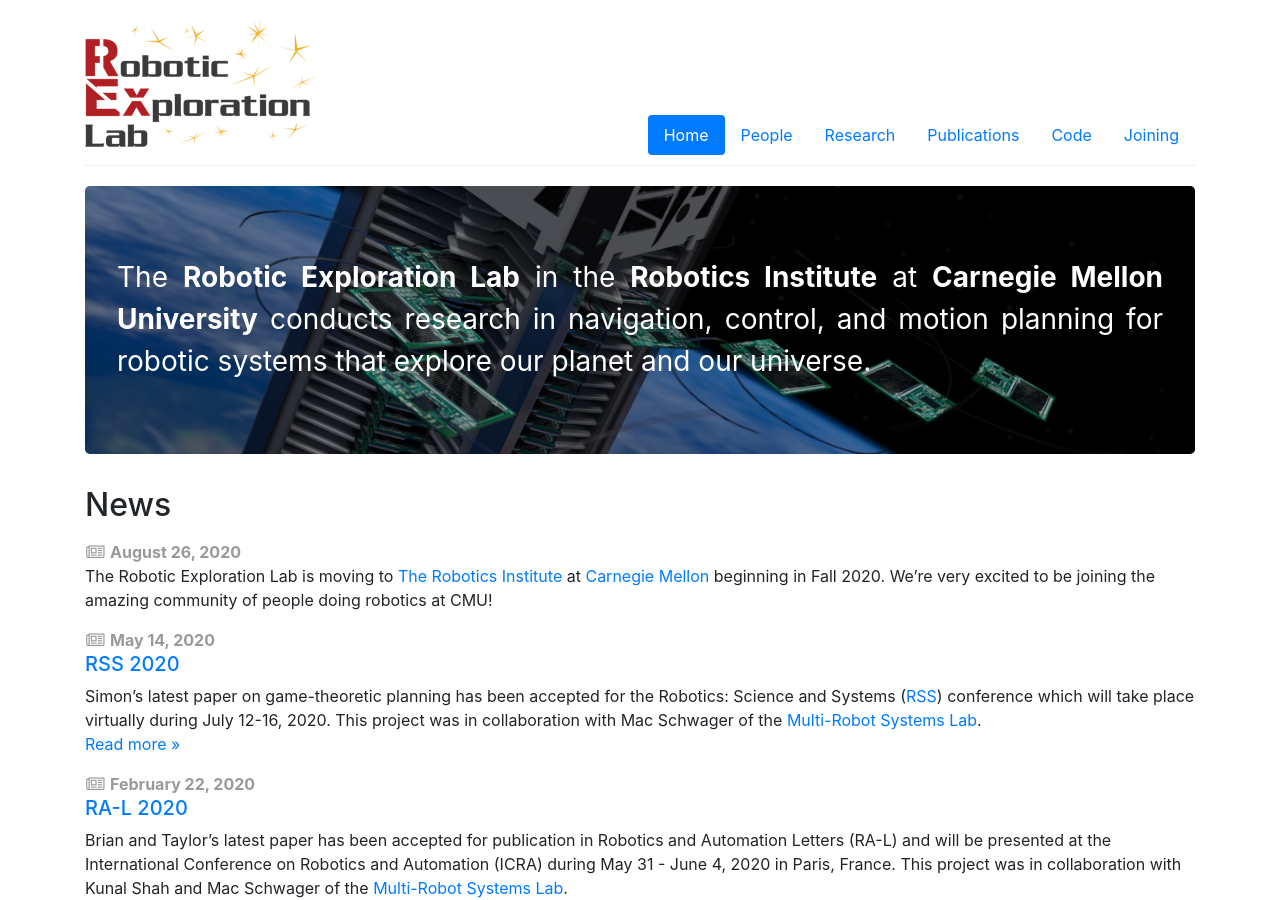
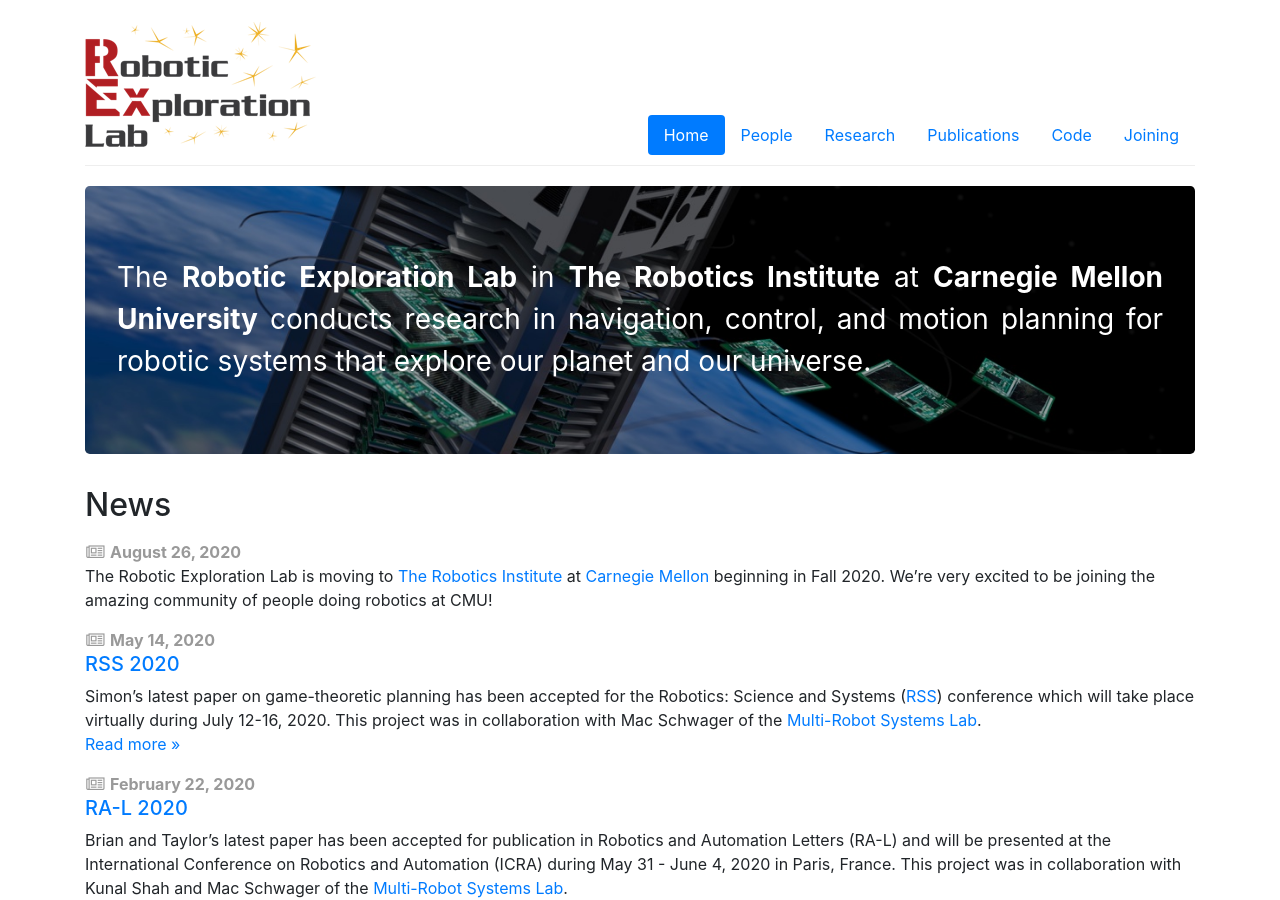
Before and after one commit to RoboticExplorationLab/roboticexplorationlab.github.io, a Jekyll site: the page built from index.html, in a window 1280 px wide and 900 px high. Built offline with Jekyll 4.4.1, drawn with Linux system fonts in a browser that asks for light colours.

Commit message:
banner tweak

```diff
--- a/index.html
+++ b/index.html
@@ -22,7 +22,7 @@
 
 <div class="jumbotron">
     <p>
-        The <b>Robotic Exploration Lab</b> in the <b>Robotics Institute</b> at <b>Carnegie Mellon University</b> conducts research in navigation, control, and motion planning for robotic systems that explore our planet and our universe.
+        The <b>Robotic Exploration Lab</b> in <b>The Robotics Institute</b> at <b>Carnegie Mellon University</b> conducts research in navigation, control, and motion planning for robotic systems that explore our planet and our universe.
     </p>
 </div>
 
```
